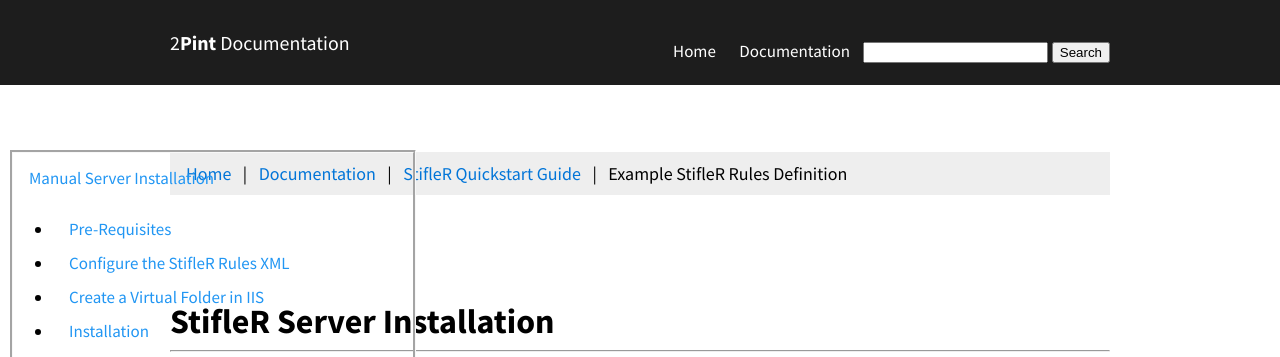
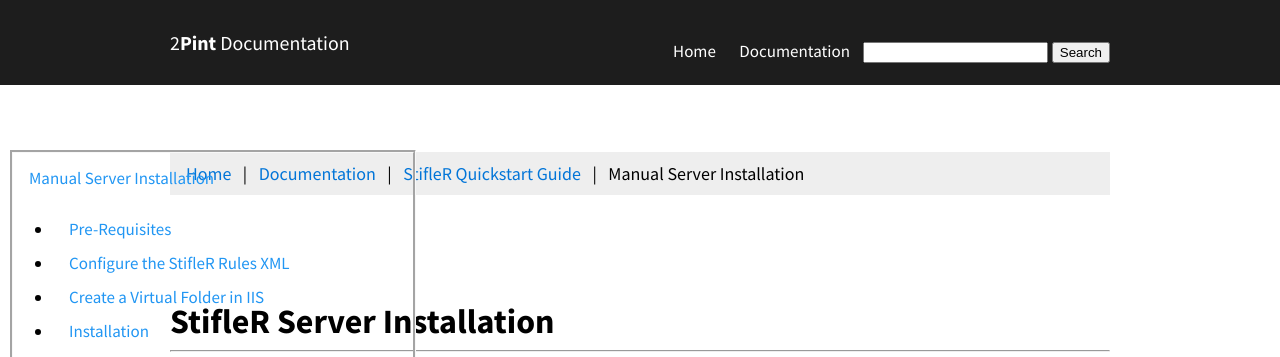
Before and after one commit to RoseSmithTest/2PintTest.github.io, a Jekyll site: the page built from docs/StifleRServerInstallation.html, in a window 1280 px wide and 900 px high. Shown: the top 357 px of the window. Built offline with Jekyll 4.4.1, drawn with Linux system fonts in a browser that asks for light colours.

Commit message:
Update StifleRServerInstallation.html

```diff
--- a/docs/StifleRServerInstallation.html
+++ b/docs/StifleRServerInstallation.html
@@ -26,7 +26,7 @@ navigation_weight: 1
   <li><a href="/">Home</a></li>
   <li><a href="/docs/docs.html">Documentation</a></li>
   <li><a href="/docs/stiflerquickstartguide.html">StifleR Quickstart Guide</a></li>
-  <li>Example StifleR Rules Definition</li>
+  <li>Manual Server Installation</li>
 </ul>
 <br><br><br><br>
 		<h1><strong>StifleR Server Installation</strong></h1><hr><br><br>
```
